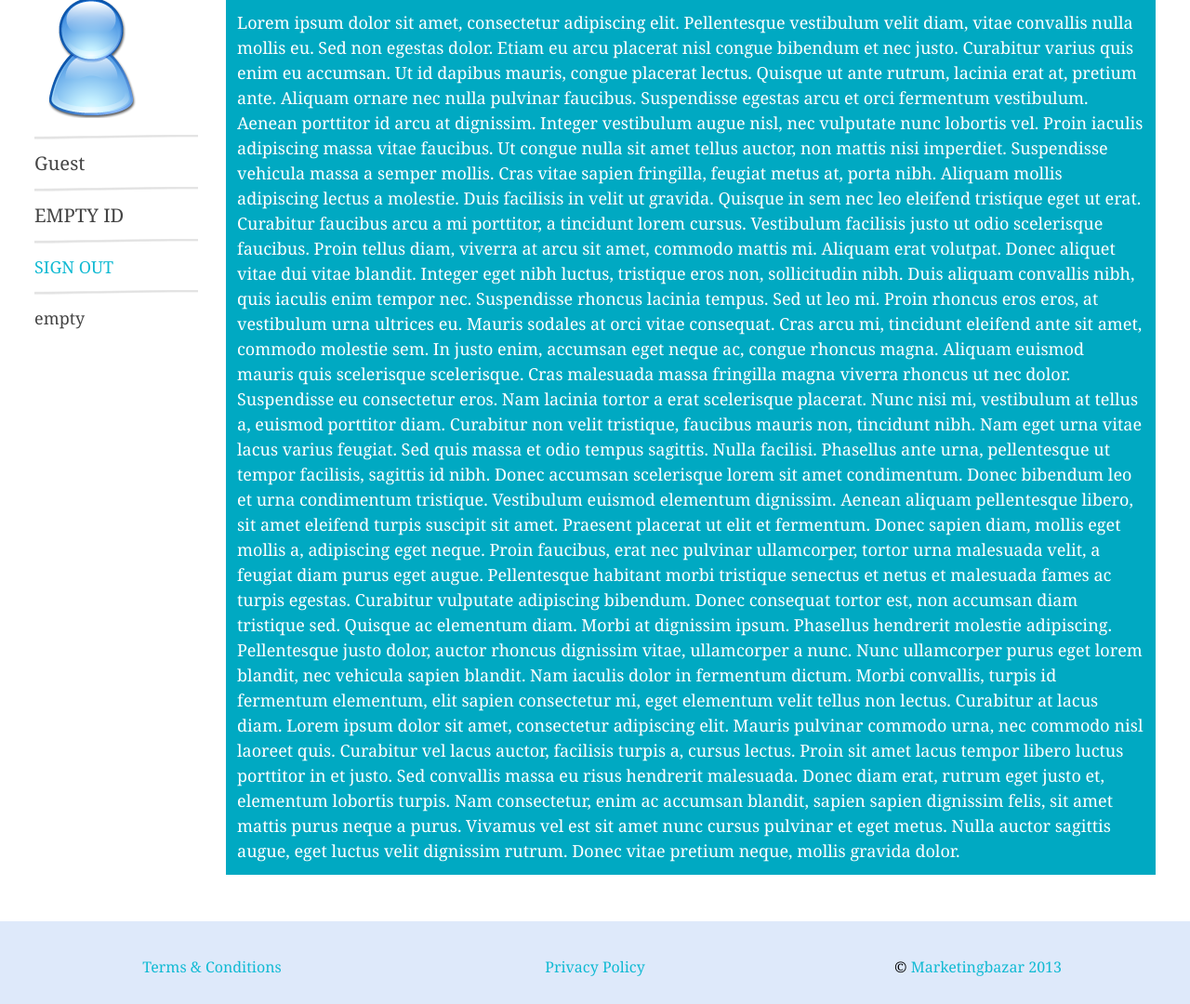
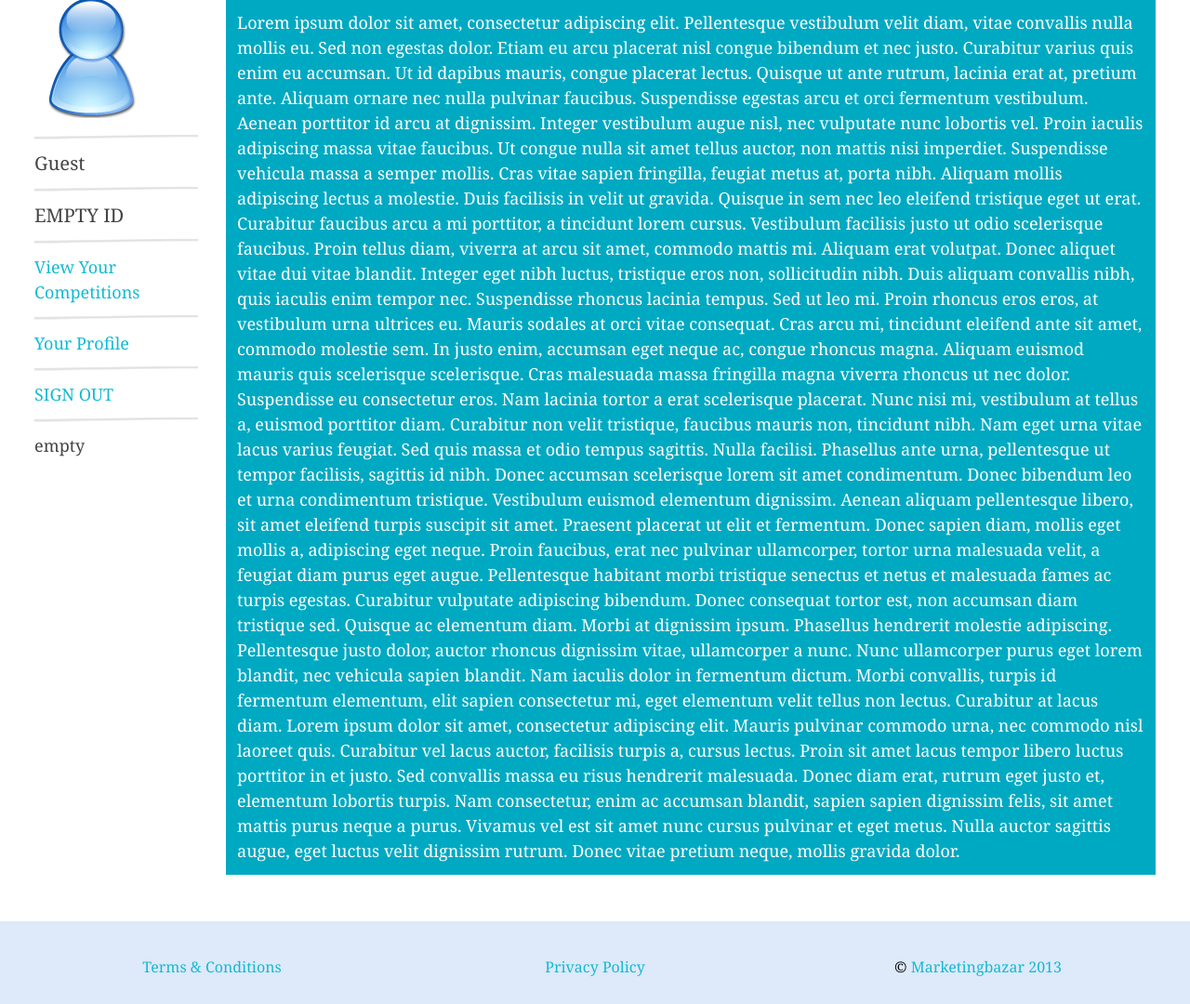
Before and after one commit to fzheng/marketingbazar-php, a CodeIgniter app: template application/views/home.php in a window 1280 px wide. Shown: the part 91-1171 px from the top of the page at 93% size. Run offline with CodeIgniter, Linux system fonts and the light colour scheme; the template is opened without the code that fills it, so the values that code supplies are empty.

Commit message:
Adding links to dashboard

```diff
--- a/application/views/home.php
+++ b/application/views/home.php
@@ -41,6 +41,14 @@
             </div>
             <div class="row">
                 <p><? echo empty($summary) ? '' : $summary; ?></p>
+            </div>
+            <hr/>
+             <div class="row">
+                <a href="/competitions">View Your Competitions</a>
+            </div>
+            <hr/>
+            <div class="row">
+                <a href="/accounts/profile">Your Profile</a>
             </div>
             <hr/>
             <div class="row">
```
